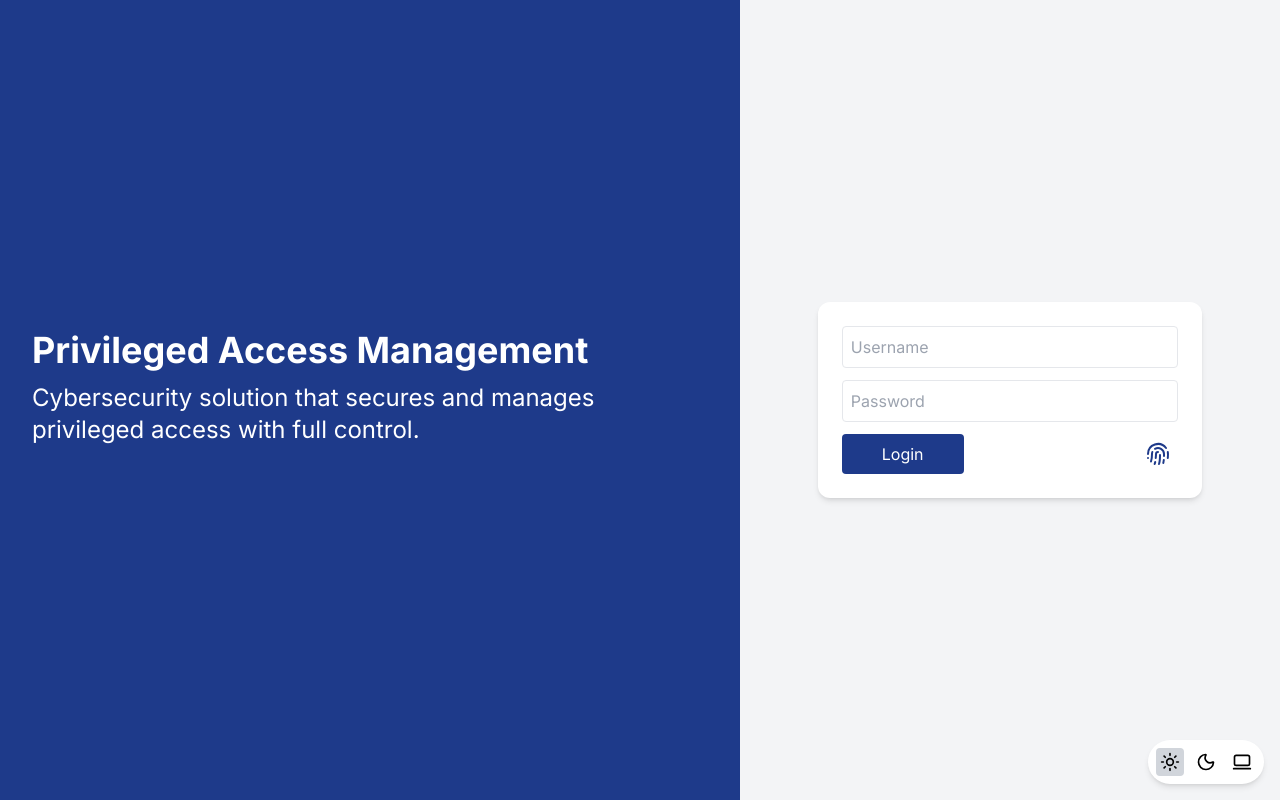
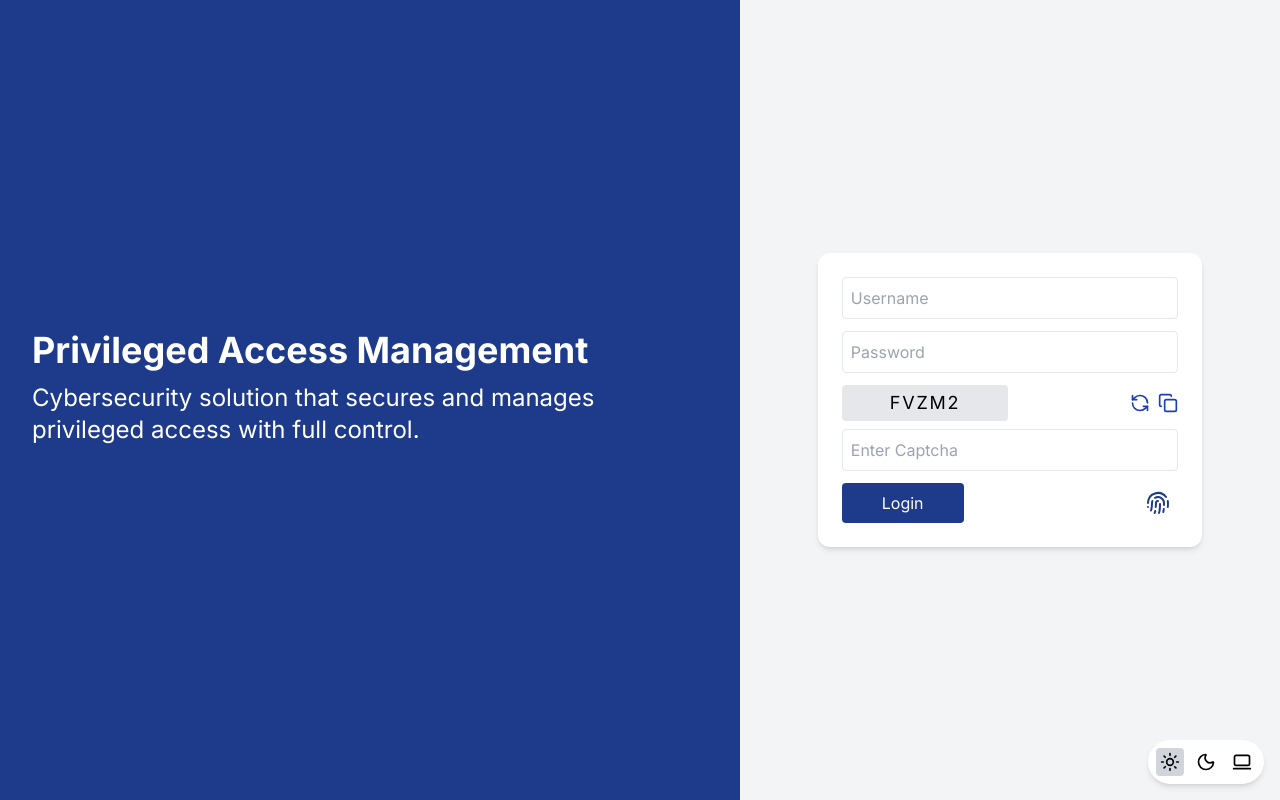
Before and after one commit to JaseemKhan211/pma-sysapp, a Next.js app in the folder frontend/: page /login in a window 1280 px wide. Built offline with nearby package versions, Linux system fonts and the light colour scheme.

Commit message:
✨ Enhanced login form with CAPTCHA refresh and copy functionality

```diff
--- a/frontend/src/app/login/LoginForm.jsx
+++ b/frontend/src/app/login/LoginForm.jsx
@@ -1,15 +1,42 @@
 "use client";
-import { useState } from "react";
-import { Fingerprint } from "lucide-react";
+import { useState, useEffect } from "react";
+import { Fingerprint, Copy, RefreshCcw } from "lucide-react";
 import { handleLogin } from "@/handlers/authHandlers";
+import { generateCaptcha } from "@/utils/generateCaptcha";
 
 export default function LoginForm() {
   const [usrid, setUsrid] = useState("");
   const [password, setPassword] = useState("");
+  const [captcha, setCaptcha] = useState("");
+  const [captchaInput, setCaptchaInput] = useState("");
+
+  useEffect(() => {
+    setCaptcha(generateCaptcha());
+  }, []);
+
+  const handleRefreshCaptcha = () => {
+    setCaptcha(generateCaptcha());
+    setCaptchaInput("");
+  };
+
+  const copyToClipboard = () => {
+    navigator.clipboard.writeText(captcha);
+    alert("CAPTCHA copied!");
+  };
+
+  const onSubmit = (e) => {
+    e.preventDefault();
+    if (captchaInput !== captcha) {
+      alert("Captcha does not match. Please try again.");
+      handleRefreshCaptcha();
+      return;
+    }
+    handleLogin(e, usrid, password);
+  };
 
   return (
     <div className="bg-blue-900 dark:bg-gray-900 min-h-screen flex">
-      {/* LEFT PANEL LOGIN */}
+      {/* LEFT PANEL */}
       <div className="w-4/5 text-white flex flex-col justify-center p-8">
         <h1 className="text-4xl font-bold mb-3">
           Privileged Access Management
@@ -20,14 +47,14 @@ export default function LoginForm() {
         </p>
       </div>
 
-      {/* RIGHT PANEL (LOGIN) */}
+      {/* RIGHT PANEL */}
       <div className="w-3/5 flex items-center justify-center bg-gray-100">
         <div className="p-6 max-w-sm w-full bg-white rounded-xl shadow-md">
-          <form onSubmit={(e) => handleLogin(e, usrid, password)}>
+          <form onSubmit={onSubmit}>
             <input
               type="text"
               placeholder="Username"
-              className="w-full mb-3 p-2 border rounded bg-white text-black dark:bg-white dark:text-black"
+              className="w-full mb-3 p-2 border rounded bg-white text-black"
               value={usrid}
               onChange={(e) => setUsrid(e.target.value)}
               required
@@ -35,11 +62,47 @@ export default function LoginForm() {
             <input
               type="password"
               placeholder="Password"
-              className="w-full mb-3 p-2 border rounded bg-white text-black dark:bg-white dark:text-black"
+              className="w-full mb-3 p-2 border rounded bg-white text-black"
               value={password}
               onChange={(e) => setPassword(e.target.value)}
               required
             />
+
+            {/* CAPTCHA */}
+            <div className="mb-3">
+              <div className="flex items-center justify-between">
+                <span className="text-lg font-mono tracking-widest bg-gray-200 px-12 py-1 rounded">
+                  {captcha}
+                </span>
+                <div className="flex items-center gap-2">
+                  <button
+                    type="button"
+                    onClick={handleRefreshCaptcha}
+                    title="Refresh CAPTCHA"
+                    className="text-blue-800 hover:text-blue-500"
+                  >
+                    <RefreshCcw className="w-5 h-5" />
+                  </button>
+                  <button
+                    type="button"
+                    onClick={copyToClipboard}
+                    title="Copy CAPTCHA"
+                    className="text-blue-800 hover:text-blue-500"
+                  >
+                    <Copy className="w-5 h-5" />
+                  </button>
+                </div>
+              </div>
+              <input
+                type="text"
+                placeholder="Enter Captcha"
+                className="w-full mt-2 p-2 border rounded bg-white text-black"
+                value={captchaInput}
+                onChange={(e) => setCaptchaInput(e.target.value)}
+                required
+              />
+            </div>
+
             <div className="flex items-center justify-between">
               <button
                 type="submit"
@@ -47,8 +110,6 @@ export default function LoginForm() {
               >
                 Login
               </button>
-
-              {/* Fingerprint icon button */}
               <button
                 type="button"
                 onClick={() => alert("Fingerprint scan popup here")}
--- /dev/null
+++ b/frontend/src/utils/generateCaptcha.js
@@ -0,0 +1,8 @@
+export function generateCaptcha(length = 5) {
+  const chars = 'ABCDEFGHJKLMNPQRSTUVWXYZ23456789';
+  let captcha = '';
+  for (let i = 0; i < length; i++) {
+    captcha += chars.charAt(Math.floor(Math.random() * chars.length));
+  }
+  return captcha;
+}
```
